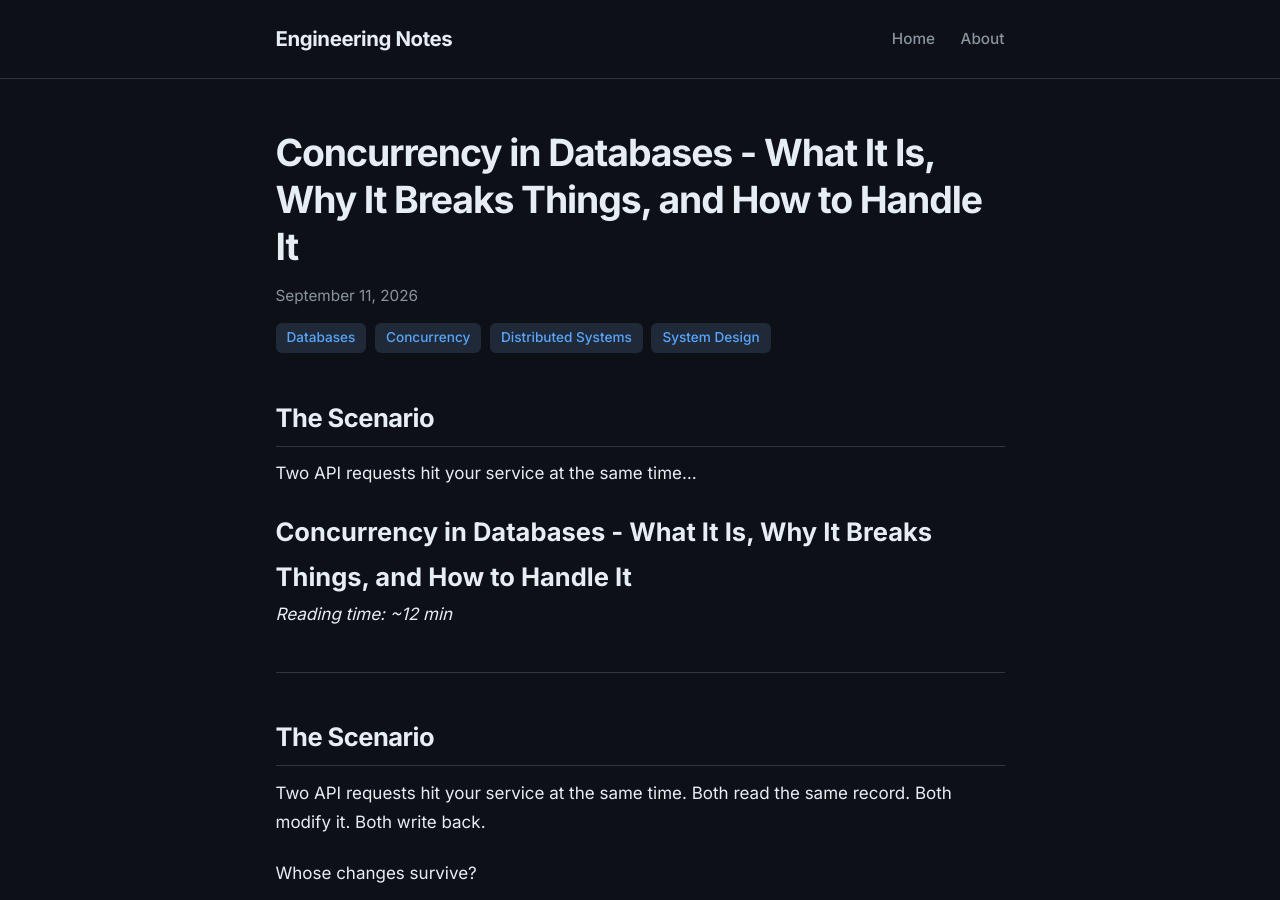
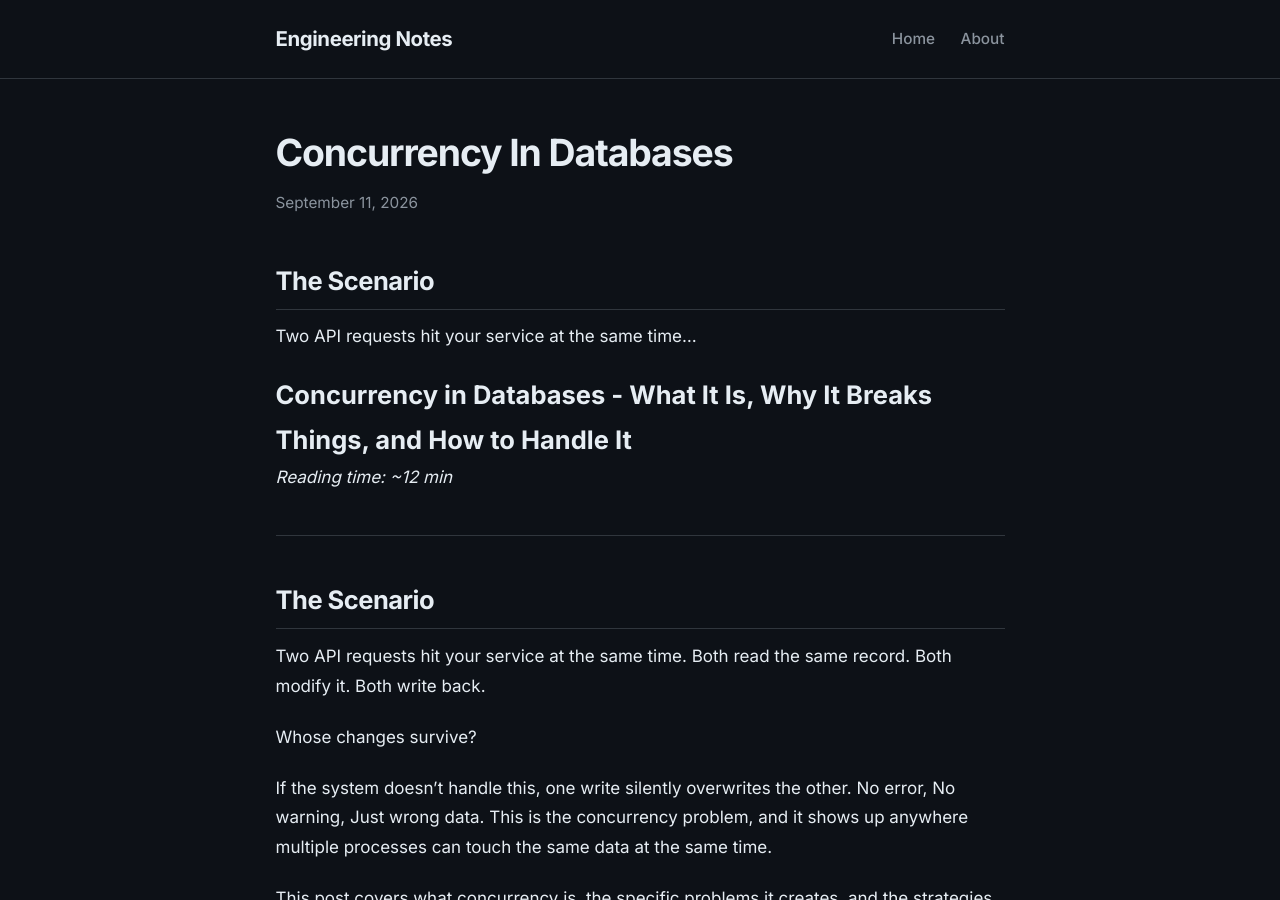
Before and after one commit to Kishore712/technical-blogs, a Jekyll site: the page built from _posts/2026-09-11-concurrency-in-databases.md, in a window 1280 px wide and 900 px high. Built offline with Jekyll 4.4.1, drawn with Linux system fonts in a browser that asks for light colours.

Commit message:
update markdown file

```diff
--- a/_posts/2026-09-11-concurrency-in-databases.md
+++ b/_posts/2026-09-11-concurrency-in-databases.md
@@ -1,14 +1,3 @@
----
-layout: post
-title: "Concurrency in Databases - What It Is, Why It Breaks Things, and How to Handle It"
-date: 2026-09-11
-tags:
-  - Databases
-  - Concurrency
-  - Distributed Systems
-  - System Design
----
-
 ## The Scenario
 
 Two API requests hit your service at the same time...
```
